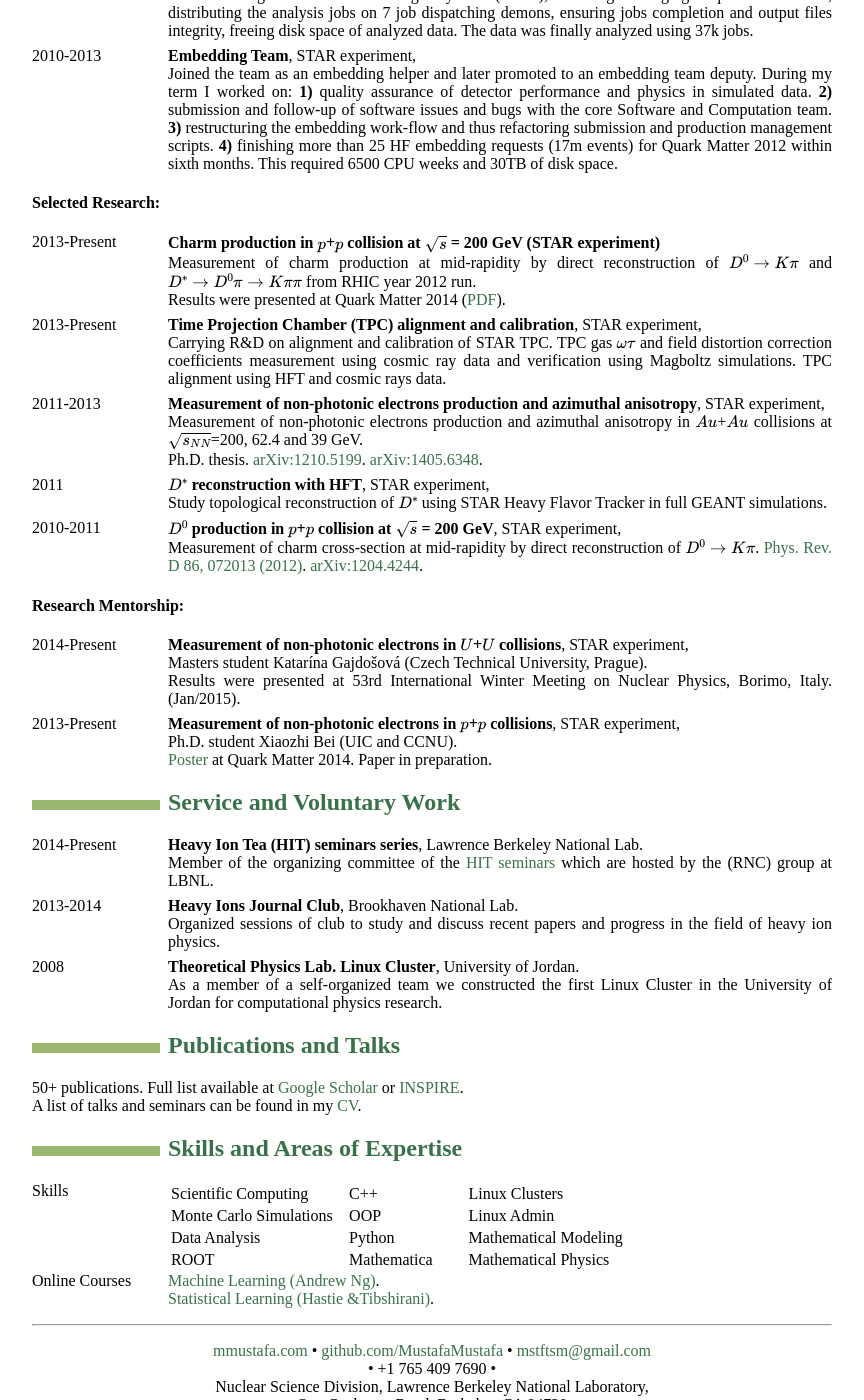
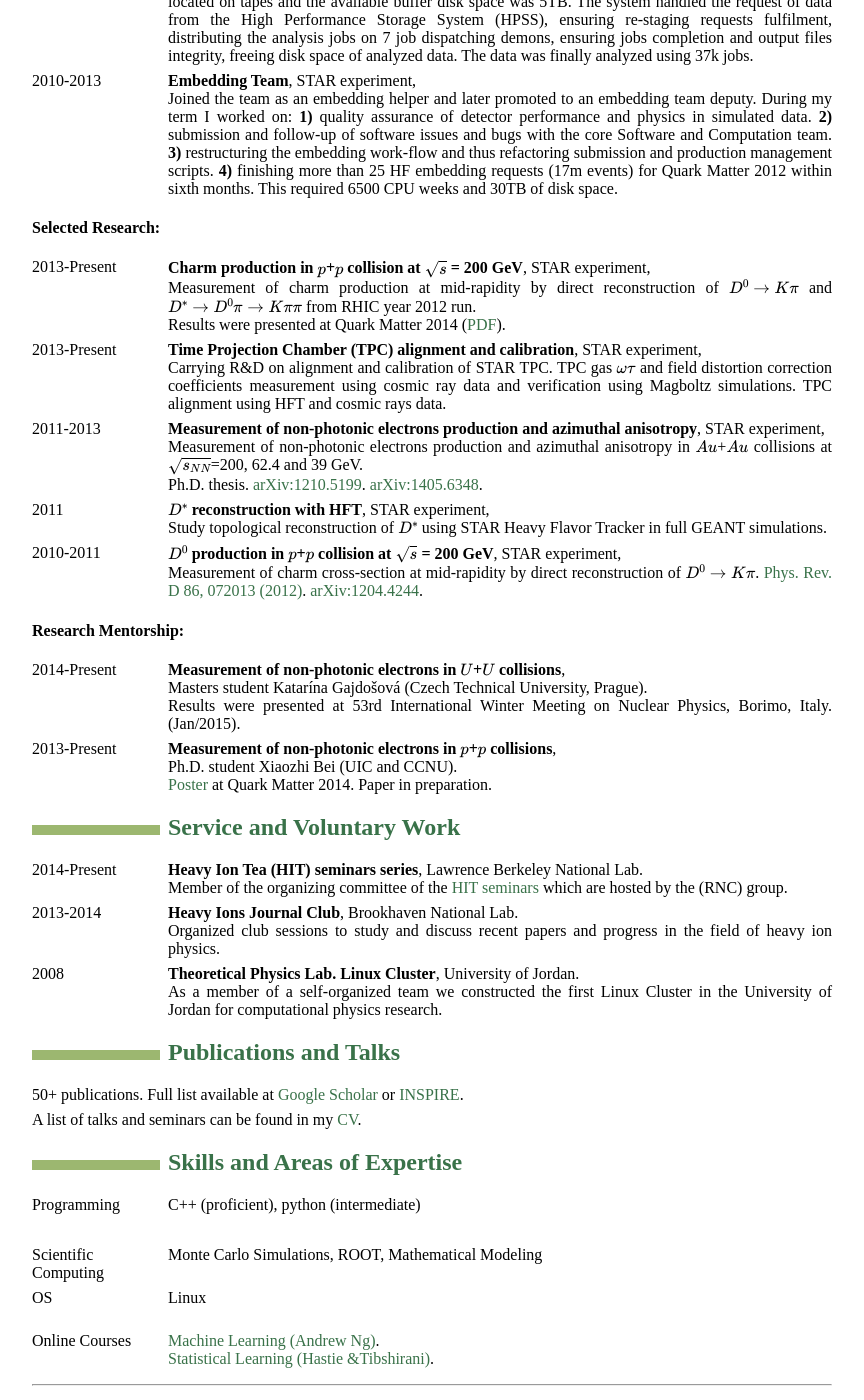
Before and after one commit to MustafaMustafa/MustafaMustafa.github.io, a Jekyll site: the page resume/resume.html, which Jekyll copies as it is, in a window 1280 px wide and 1400 px high, scrolled down 1275 px. Shown: the whole window, without its empty margins (208-1072 px from the left). Built offline with Jekyll 4.4.1, drawn with Linux system fonts in a browser that asks for light colours; formulas are drawn with MathJax 3.

Commit message:
publish latest CV

```diff
--- a/resume/resume.html
+++ b/resume/resume.html
@@ -62,6 +62,7 @@ document.write('<a h'+'ref'+'="ma'+'ilto'+':'+e+'">'+e+'<\/'+'a'+'>');
 </dd>
 <dt>2012-Present</dt>
 <dd><p><strong>Heavy Flavor Tracker - PXL simulators</strong>, STAR experiment,<br />Designed and implemented: <strong>1)</strong> Simulation data containers <strong>2)</strong> Simulators interface <strong>3)</strong> Fast simulator <strong>4)</strong> Pile up hits adder <strong>5)</strong> STAR wrapper for <a href="http://www.iphc.cnrs.fr/Public-documentation.html">DIGMAPS</a> sensors response emulation tool. Github repo: <a href="http://goo.gl/Z37Cx8">http://goo.gl/Z37Cx8</a>.</p>
+<p><br></p>
 </dd>
 </dl>
 <h4 id="c-code-review-and-guidelines">C++ code review and guidelines:</h4>
@@ -88,7 +89,7 @@ document.write('<a h'+'ref'+'="ma'+'ilto'+':'+e+'">'+e+'<\/'+'a'+'>');
 <h4 id="selected-research">Selected Research:</h4>
 <dl>
 <dt>2013-Present</dt>
-<dd><p><strong>Charm production in <span class="math">\(p\)</span>+<span class="math">\(p\)</span> collision at <span class="math">\(\sqrt{s}\)</span> = 200 GeV (STAR experiment)</strong><br />Measurement of charm production at mid-rapidity by direct reconstruction of <span class="math">\(D^{0} \rightarrow K\pi\)</span> and <span class="math">\(D^{*} \rightarrow D^{0}\pi \rightarrow K\pi\pi\)</span> from RHIC year 2012 run.<br />Results were presented at Quark Matter 2014 (<a href="https://indico.cern.ch/event/219436/session/17/contribution/436">PDF</a>).</p>
+<dd><p><strong>Charm production in <span class="math">\(p\)</span>+<span class="math">\(p\)</span> collision at <span class="math">\(\sqrt{s}\)</span> = 200 GeV</strong>, STAR experiment,<br />Measurement of charm production at mid-rapidity by direct reconstruction of <span class="math">\(D^{0} \rightarrow K\pi\)</span> and <span class="math">\(D^{*} \rightarrow D^{0}\pi \rightarrow K\pi\pi\)</span> from RHIC year 2012 run.<br />Results were presented at Quark Matter 2014 (<a href="https://indico.cern.ch/event/219436/session/17/contribution/436">PDF</a>).</p>
 </dd>
 <dt>2013-Present</dt>
 <dd><p><strong>Time Projection Chamber (TPC) alignment and calibration</strong>, STAR experiment,<br />Carrying R&amp;D on alignment and calibration of STAR TPC. TPC gas <span class="math">\(\omega\tau\)</span> and field distortion correction coefficients measurement using cosmic ray data and verification using Magboltz simulations. TPC alignment using HFT and cosmic rays data.</p>
@@ -106,61 +107,43 @@ document.write('<a h'+'ref'+'="ma'+'ilto'+':'+e+'">'+e+'<\/'+'a'+'>');
 <h4 id="research-mentorship">Research Mentorship:</h4>
 <dl>
 <dt>2014-Present</dt>
-<dd><p><strong>Measurement of non-photonic electrons in <span class="math">\(U\)</span>+<span class="math">\(U\)</span> collisions</strong>, STAR experiment,<br />Masters student Katarína Gajdošová (Czech Technical University, Prague).<br />Results were presented at 53rd International Winter Meeting on Nuclear Physics, Borimo, Italy. (Jan/2015).</p>
+<dd><p><strong>Measurement of non-photonic electrons in <span class="math">\(U\)</span>+<span class="math">\(U\)</span> collisions</strong>,<br />Masters student Katarína Gajdošová (Czech Technical University, Prague).<br />Results were presented at 53rd International Winter Meeting on Nuclear Physics, Borimo, Italy. (Jan/2015).</p>
 </dd>
 <dt>2013-Present</dt>
-<dd><p><strong>Measurement of non-photonic electrons in <span class="math">\(p\)</span>+<span class="math">\(p\)</span> collisions</strong>, STAR experiment,<br />Ph.D. student Xiaozhi Bei (UIC and CCNU).<br /><a href="https://indico.cern.ch/event/219436/session/2/contribution/542">Poster</a> at Quark Matter 2014. Paper in preparation.</p>
+<dd><p><strong>Measurement of non-photonic electrons in <span class="math">\(p\)</span>+<span class="math">\(p\)</span> collisions</strong>,<br />Ph.D. student Xiaozhi Bei (UIC and CCNU).<br /><a href="https://indico.cern.ch/event/219436/session/2/contribution/542">Poster</a> at Quark Matter 2014. Paper in preparation.</p>
 </dd>
 </dl>
 <h2 id="service-and-voluntary-work">Service and Voluntary Work</h2>
 <dl>
 <dt>2014-Present</dt>
-<dd><p><strong>Heavy Ion Tea (HIT) seminars series</strong>, Lawrence Berkeley National Lab.<br />Member of the organizing committee of the <a href="https://sites.google.com/a/lbl.gov/relativistic-nuclear-collisions/home/rnc-current-events/hit-seminar">HIT seminars</a> which are hosted by the (RNC) group at LBNL.</p>
+<dd><p><strong>Heavy Ion Tea (HIT) seminars series</strong>, Lawrence Berkeley National Lab.<br />Member of the organizing committee of the <a href="https://sites.google.com/a/lbl.gov/relativistic-nuclear-collisions/home/rnc-current-events/hit-seminar">HIT seminars</a> which are hosted by the (RNC) group.</p>
 </dd>
 <dt>2013-2014</dt>
-<dd><p><strong>Heavy Ions Journal Club</strong>, Brookhaven National Lab.<br />Organized sessions of club to study and discuss recent papers and progress in the field of heavy ion physics.</p>
+<dd><p><strong>Heavy Ions Journal Club</strong>, Brookhaven National Lab.<br />Organized club sessions to study and discuss recent papers and progress in the field of heavy ion physics.</p>
 </dd>
 <dt>2008</dt>
 <dd><p><strong>Theoretical Physics Lab. Linux Cluster</strong>, University of Jordan.<br />As a member of a self-organized team we constructed the first Linux Cluster in the University of Jordan for computational physics research.</p>
 </dd>
 </dl>
 <h2 id="publications-and-talks">Publications and Talks</h2>
-<p>50+ publications. Full list available at <a href="http://scholar.google.com/citations?user=aWjIgTgAAAAJ">Google Scholar</a> or <a href="https://inspirehep.net/author/profile/M.K.Mustafa.1">INSPIRE</a>.<br />A list of talks and seminars can be found in my <a href="http://mmustafa.com/resume/cv.html#talks">CV</a>.</p>
+<p>50+ publications. Full list available at <a href="http://scholar.google.com/citations?user=aWjIgTgAAAAJ">Google Scholar</a> or <a href="https://inspirehep.net/author/profile/M.K.Mustafa.1">INSPIRE</a>.</p>
+<p>A list of talks and seminars can be found in my <a href="http://mmustafa.com/resume/cv.html#talks">CV</a>.</p>
 <h2 id="skills-and-areas-of-expertise">Skills and Areas of Expertise</h2>
 <dl>
-<dt>Skills</dt>
-<dd><table>
-<colgroup>
-<col width="33%" />
-<col width="22%" />
-<col width="38%" />
-</colgroup>
-<tbody>
-<tr class="odd">
-<td align="left">Scientific Computing</td>
-<td align="left">C++</td>
-<td align="left">Linux Clusters</td>
-</tr>
-<tr class="even">
-<td align="left">Monte Carlo Simulations</td>
-<td align="left">OOP</td>
-<td align="left">Linux Admin</td>
-</tr>
-<tr class="odd">
-<td align="left">Data Analysis</td>
-<td align="left">Python</td>
-<td align="left">Mathematical Modeling</td>
-</tr>
-<tr class="even">
-<td align="left">ROOT</td>
-<td align="left">Mathematica</td>
-<td align="left">Mathematical Physics</td>
-</tr>
-</tbody>
-</table>
+<dt>Programming</dt>
+<dd><p>C++ (proficient), python (intermediate)</p>
+<p><br></p>
+</dd>
+<dt>Scientific Computing</dt>
+<dd><p>Monte Carlo Simulations, ROOT, Mathematical Modeling</p>
+<br>
+</dd>
+<dt>OS</dt>
+<dd><p>Linux</p>
+<br>
 </dd>
 <dt>Online Courses</dt>
-<dd><a href="https://www.coursera.org/maestro/api/certificate/get_certificate?course_id=972224">Machine Learning (Andrew Ng)</a>.<br /><a href="https://prod-cert-bucket.s3.amazonaws.com/downloads/1aaad6af92004f0696f65313ad8c9d6a/Certificate.pdf">Statistical Learning (Hastie &amp;Tibshirani)</a>.
+<dd><p><a href="https://www.coursera.org/maestro/api/certificate/get_certificate?course_id=972224">Machine Learning (Andrew Ng)</a>.<br /><a href="https://prod-cert-bucket.s3.amazonaws.com/downloads/1aaad6af92004f0696f65313ad8c9d6a/Certificate.pdf">Statistical Learning (Hastie &amp;Tibshirani)</a>.</p>
 </dd>
 </dl>
 <hr />
```
Also changed, not shown: 2 other files.
